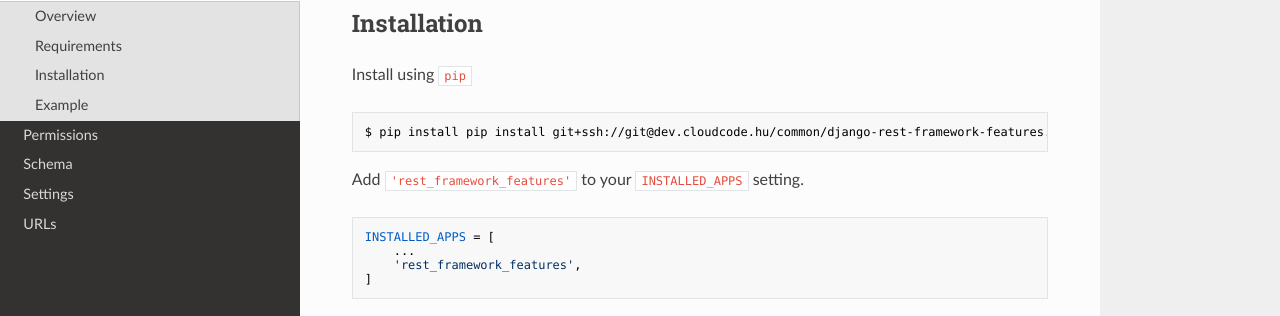
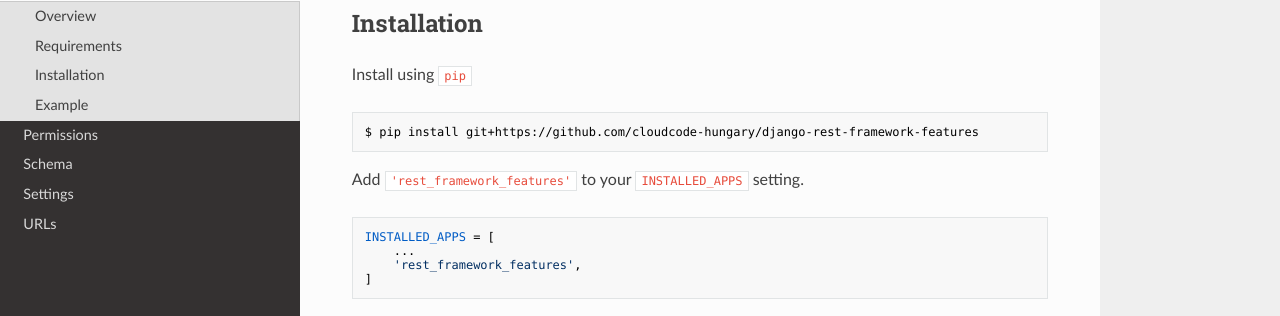
Before and after one commit to cloudcode-hungary/django-rest-framework-features, an MkDocs documentation site: the page built from docs/index.md, in a window 1280 px wide and 900 px high, scrolled down 372 px. Shown: the part 135-451 px from the top of the window. Built offline with MkDocs 1.6.1, drawn with Linux system fonts in a browser that asks for light colours; nearby versions of some CDN libraries.

Commit message:
update readme

````diff
--- a/docs/index.md
+++ b/docs/index.md
@@ -21,7 +21,7 @@
 Install using `pip`
 
 ```bash
-$ pip install pip install git+ssh://git@dev.cloudcode.hu/common/django-rest-framework-features.git
+$ pip install git+https://github.com/cloudcode-hungary/django-rest-framework-features
 ```
 
 Add `'rest_framework_features'` to your `INSTALLED_APPS` setting.
````
Also changed, not shown: README.rst.
